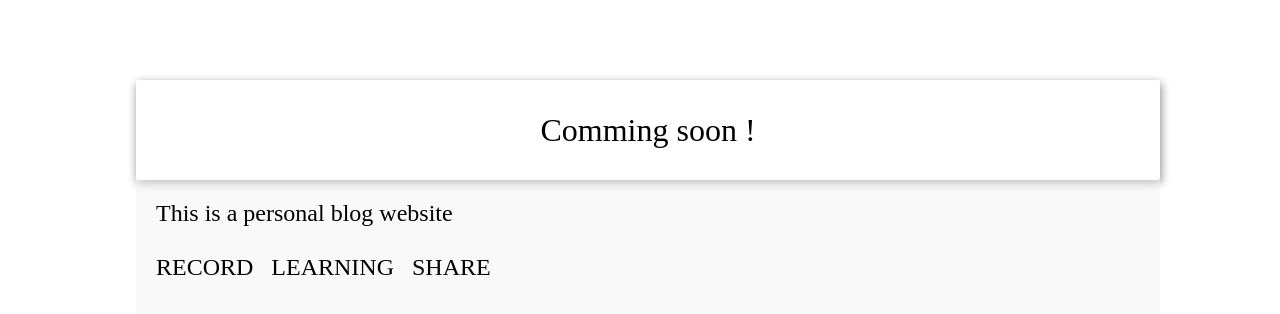
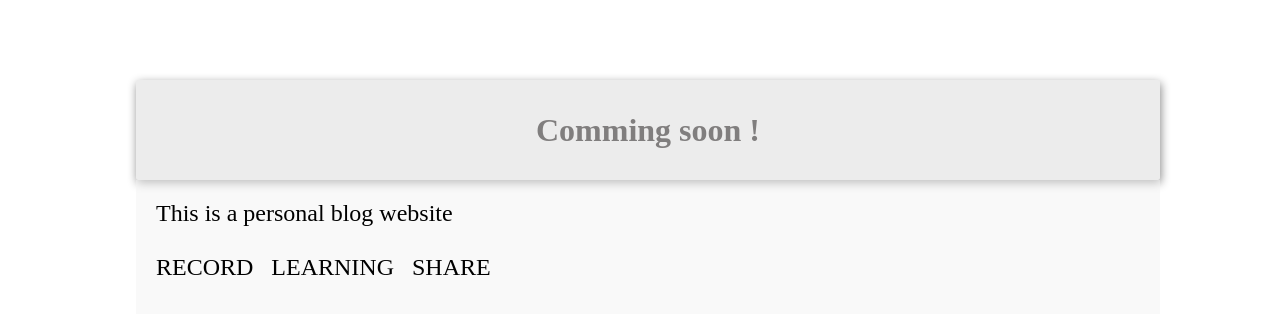
Before and after one commit to ZT5250/zt5250.github.io, a plain HTML site: page index.html in a window 1280 px wide. Drawn offline with Linux system fonts and the light colour scheme.

Commit message:
udpate style

```diff
--- a/index.html
+++ b/index.html
@@ -21,6 +21,9 @@
 		box-shadow: 1px 3px 10px #888888;
 		border-radius: 2px;
 		font-size:2em;
+		background: #ececec;
+		color: #807e7e;
+		font-weight: bold;
 	}
 
 	#subContainer{
```
